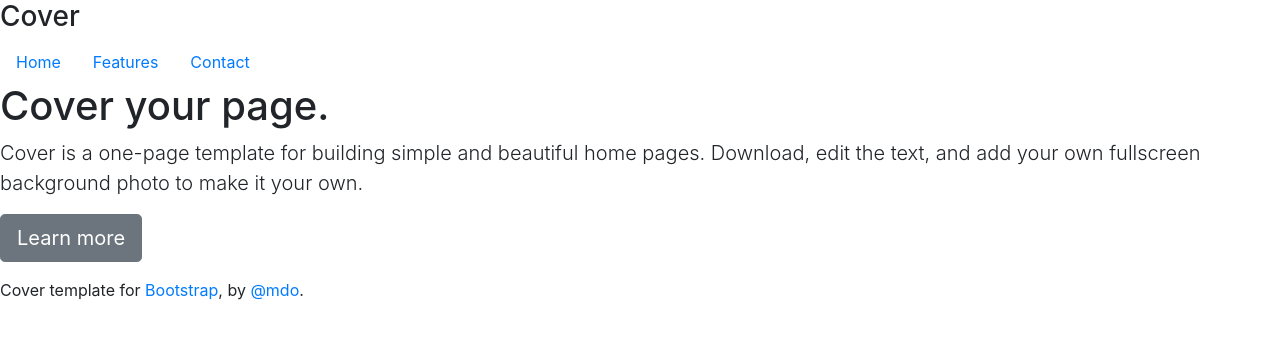
After one commit to 2u6z3r0/grayhat, a Django app: template templates/404.html in a window 1280 px wide. The commit adds this page. Shown: the top 339 px of the page. Run offline with Django 3.2, Linux system fonts and the light colour scheme; the template is opened without the code that fills it, so the values that code supplies are empty; some libraries are stand-ins or nearby versions.

Commit message:
small changes

```diff
--- a/grayhatorg/urls.py
+++ b/grayhatorg/urls.py
@@ -20,7 +20,8 @@ from django.contrib import admin
 
 urlpatterns = [
     url(r'^admin/', admin.site.urls),
-    url(r'^blog/', include("posts.urls", namespace='posts'))
+    url(r'^blog/', include("posts.urls", namespace='posts')),
+
 ]
 
 if settings.DEBUG:
--- a/requirements.txt
+++ b/requirements.txt
@@ -1,10 +1,13 @@
 appdirs==1.4.3
 Django==1.10.5
+django-disqus==0.5
 django-markdown-deux==1.0.5
 django-pagedown==0.1.1
 markdown2==2.3.3
+mock==2.0.0
 olefile==0.44
 packaging==16.8
+pbr==2.0.0
 Pillow==4.0.0
 pyparsing==2.2.0
 six==1.10.0
--- /dev/null
+++ b/templates/404.html
@@ -0,0 +1,67 @@
+<!DOCTYPE html>
+<html lang="en">
+  <head>
+    <meta charset="utf-8">
+    <meta name="viewport" content="width=device-width, initial-scale=1, shrink-to-fit=no">
+    <meta name="description" content="">
+    <meta name="author" content="">
+
+    <title>404 page not found</title>
+
+    <!-- Bootstrap core CSS -->
+    <link href="../../dist/css/bootstrap.min.css" rel="stylesheet">
+
+    <!-- Custom styles for this template -->
+    <link href="cover.css" rel="stylesheet">
+  </head>
+
+  <body>
+
+    <div class="site-wrapper">
+
+      <div class="site-wrapper-inner">
+
+        <div class="cover-container">
+
+          <div class="masthead clearfix">
+            <div class="inner">
+              <h3 class="masthead-brand">Cover</h3>
+              <nav class="nav nav-masthead">
+                <a class="nav-link active" href="#">Home</a>
+                <a class="nav-link" href="#">Features</a>
+                <a class="nav-link" href="#">Contact</a>
+              </nav>
+            </div>
+          </div>
+
+          <div class="inner cover">
+            <h1 class="cover-heading">Cover your page.</h1>
+            <p class="lead">Cover is a one-page template for building simple and beautiful home pages. Download, edit the text, and add your own fullscreen background photo to make it your own.</p>
+            <p class="lead">
+              <a href="#" class="btn btn-lg btn-secondary">Learn more</a>
+            </p>
+          </div>
+
+          <div class="mastfoot">
+            <div class="inner">
+              <p>Cover template for <a href="https://getbootstrap.com">Bootstrap</a>, by <a href="https://twitter.com/mdo">@mdo</a>.</p>
+            </div>
+          </div>
+
+        </div>
+
+      </div>
+
+    </div>
+
+    <!-- Bootstrap core JavaScript
+    ================================================== -->
+    <!-- Placed at the end of the document so the pages load faster -->
+    <script src="https://code.jquery.com/jquery-3.1.1.slim.min.js" integrity="sha384-A7FZj7v+d/sdmMqp/nOQwliLvUsJfDHW+k9Omg/a/EheAdgtzNs3hpfag6Ed950n" crossorigin="anonymous"></script>
+    <script>window.jQuery || document.write('<script src="../../assets/js/vendor/jquery.min.js"><\/script>')</script>
+    <script src="https://cdnjs.cloudflare.com/ajax/libs/tether/1.4.0/js/tether.min.js" integrity="sha384-DztdAPBWPRXSA/3eYEEUWrWCy7G5KFbe8fFjk5JAIxUYHKkDx6Qin1DkWx51bBrb" crossorigin="anonymous"></script>
+    <script src="../../dist/js/bootstrap.min.js"></script>
+    <!-- IE10 viewport hack for Surface/desktop Windows 8 bug -->
+    <script src="../../assets/js/ie10-viewport-bug-workaround.js"></script>
+  </body>
+</html>
--- a/templates/post_details.html
+++ b/templates/post_details.html
@@ -54,6 +54,6 @@
             </div>
     </div>
     <!-- Go to www.addthis.com/dashboard to customize your tools -->
-<script type="text/javascript" src="//s7.addthis.com/js/300/addthis_widget.js#pubid=ra-58d00e78fd9b06eb"></script>
+{#<script type="text/javascript" src="//s7.addthis.com/js/300/addthis_widget.js#pubid=ra-58d00e78fd9b06eb"></script>#}
 
 {% endblock content %}
```
